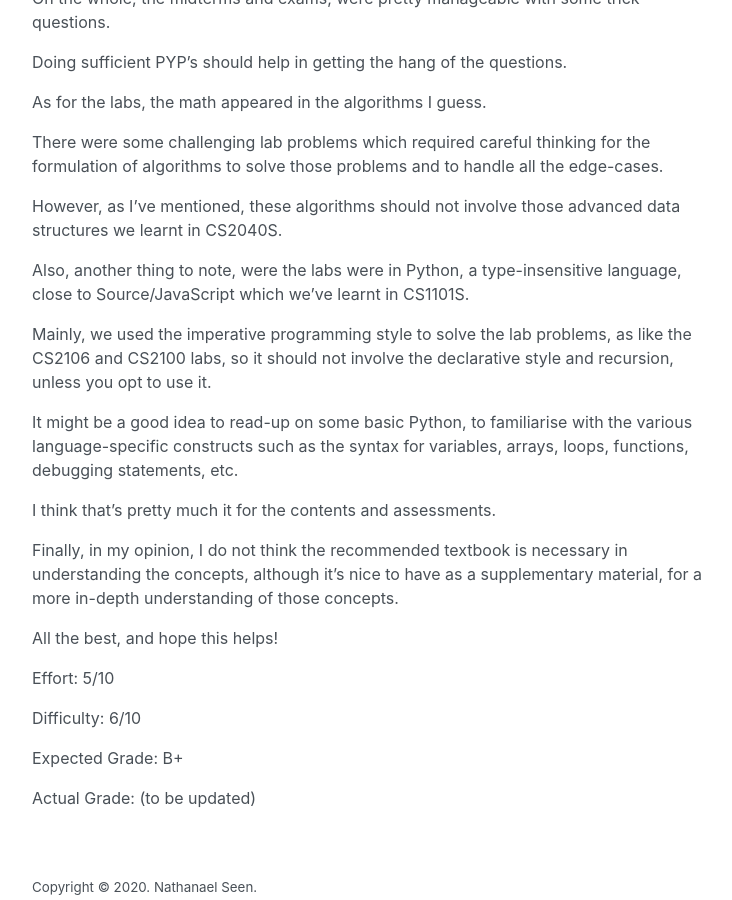
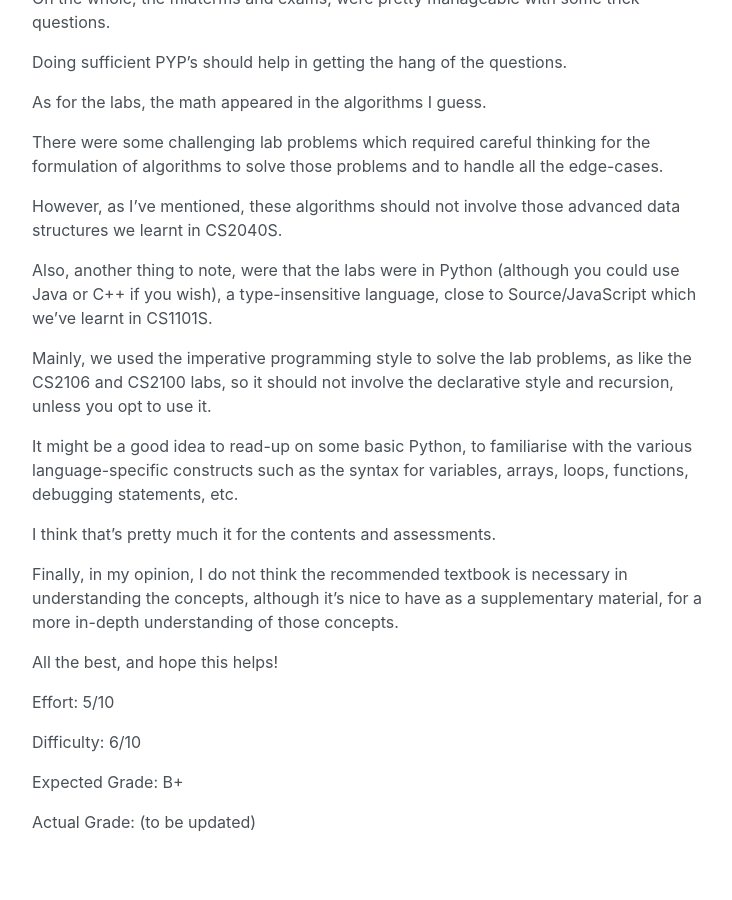
Before and after one commit to nathanaelseen/nathanaelseen.github.io, a Jekyll site: the page built from _pages/cs2105modulereview.md, in a window 1280 px wide and 900 px high, scrolled down 1720 px. Shown: the whole window, without its empty margins (272-1004 px from the left). Built offline with Jekyll 4.4.1, drawn with Linux system fonts in a browser that asks for light colours.

Commit message:
Update page cs2105modulereview.md

```diff
--- a/_pages/cs2105modulereview.md
+++ b/_pages/cs2105modulereview.md
@@ -89,8 +89,9 @@ formulation of algorithms to solve those problems and to handle all the edge-cas
 However, as I’ve mentioned, these algorithms should not involve those advanced data
 structures we learnt in CS2040S.
 
-Also, another thing to note, were the labs were in Python, a type-insensitive
-language, close to Source/JavaScript which we’ve learnt in CS1101S.
+Also, another thing to note, were that the labs were in Python (although you could
+use Java or C++ if you wish), a type-insensitive language, close to Source/JavaScript
+which we’ve learnt in CS1101S.
 
 Mainly, we used the imperative programming style to solve the lab problems, as like
 the CS2106 and CS2100 labs, so it should not involve the declarative style and
```
